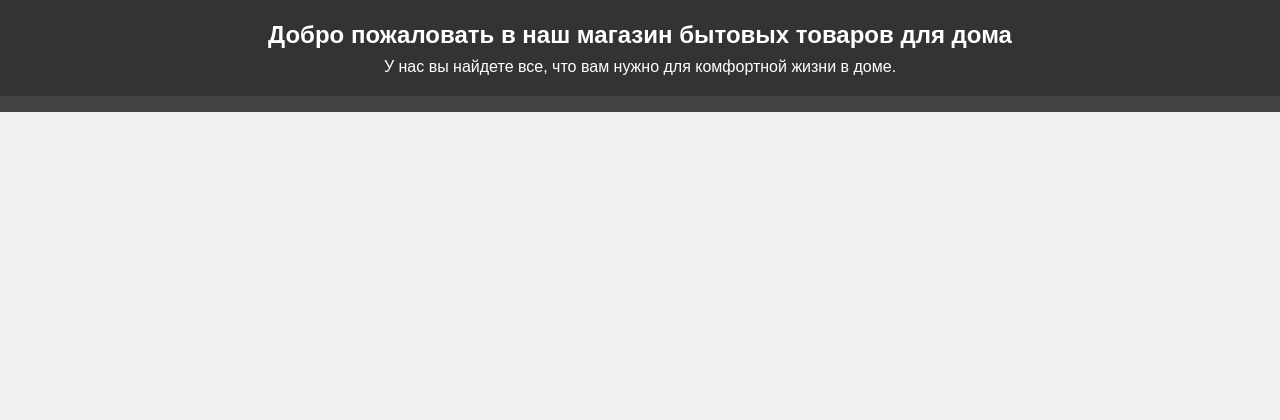
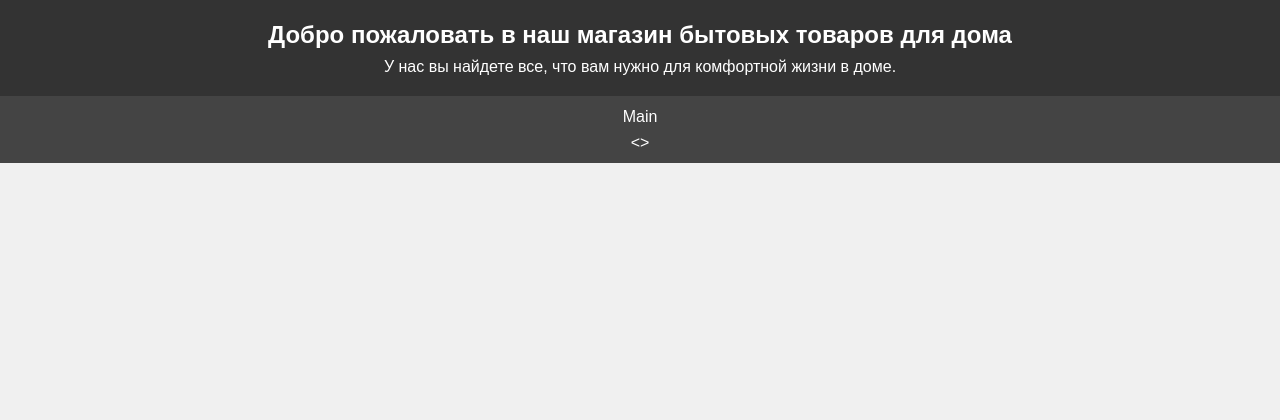
Before and after one commit to Jackwood94/landing, a Flask app: template templates/layout.html in a window 1280 px wide. Shown: the top 420 px of the page. Run offline with Flask 3, Linux system fonts and the light colour scheme; the template is opened without the code that fills it, so the values that code supplies are empty.

Commit message:
Update layout.html

```diff
--- a/templates/layout.html
+++ b/templates/layout.html
@@ -10,6 +10,7 @@
         <p>У нас вы найдете все, что вам нужно для комфортной жизни в доме.</p>
     </header>
     <nav>
+        <p>Main</p><>
         <!-- Здесь может быть навигация, ссылки на разделы магазина и т.д. -->
     </nav>
     <main>
```
